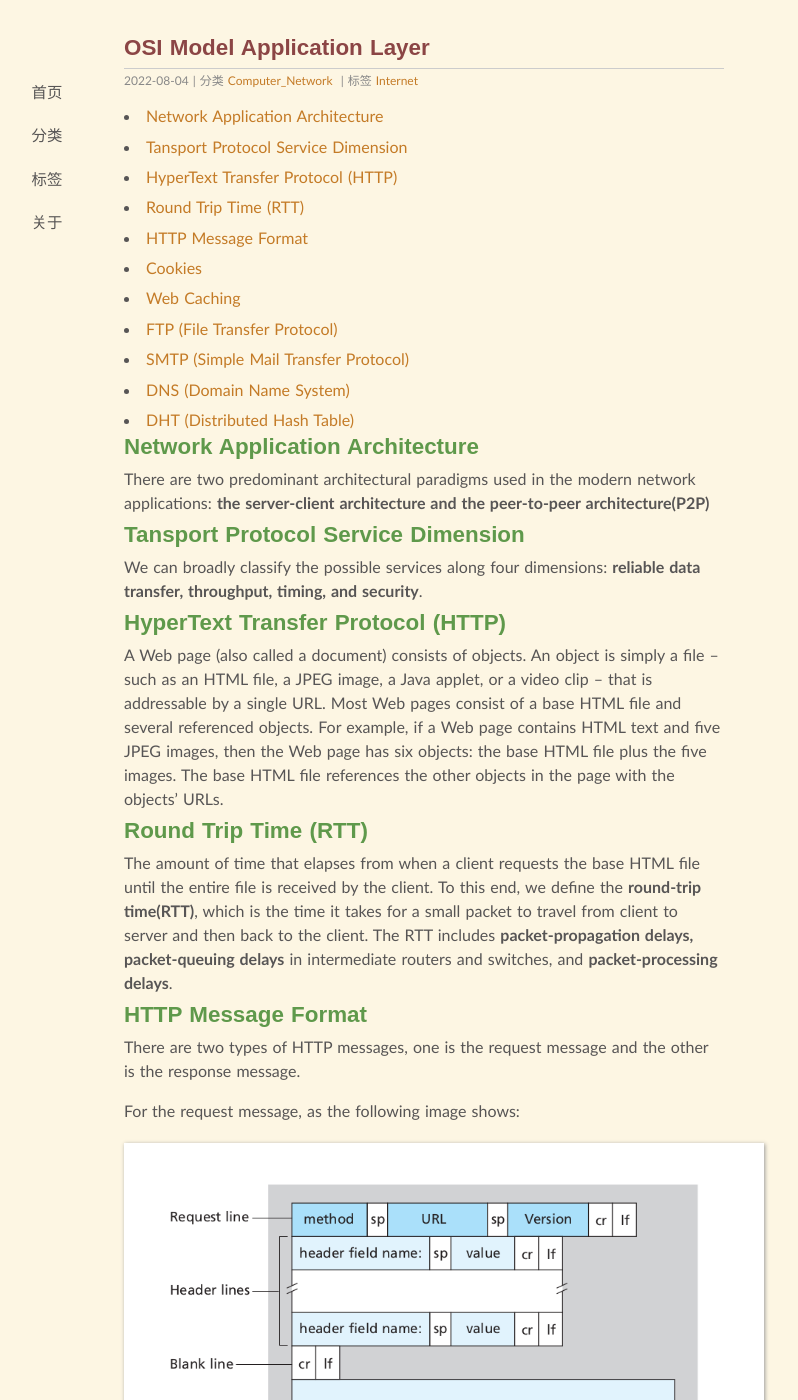
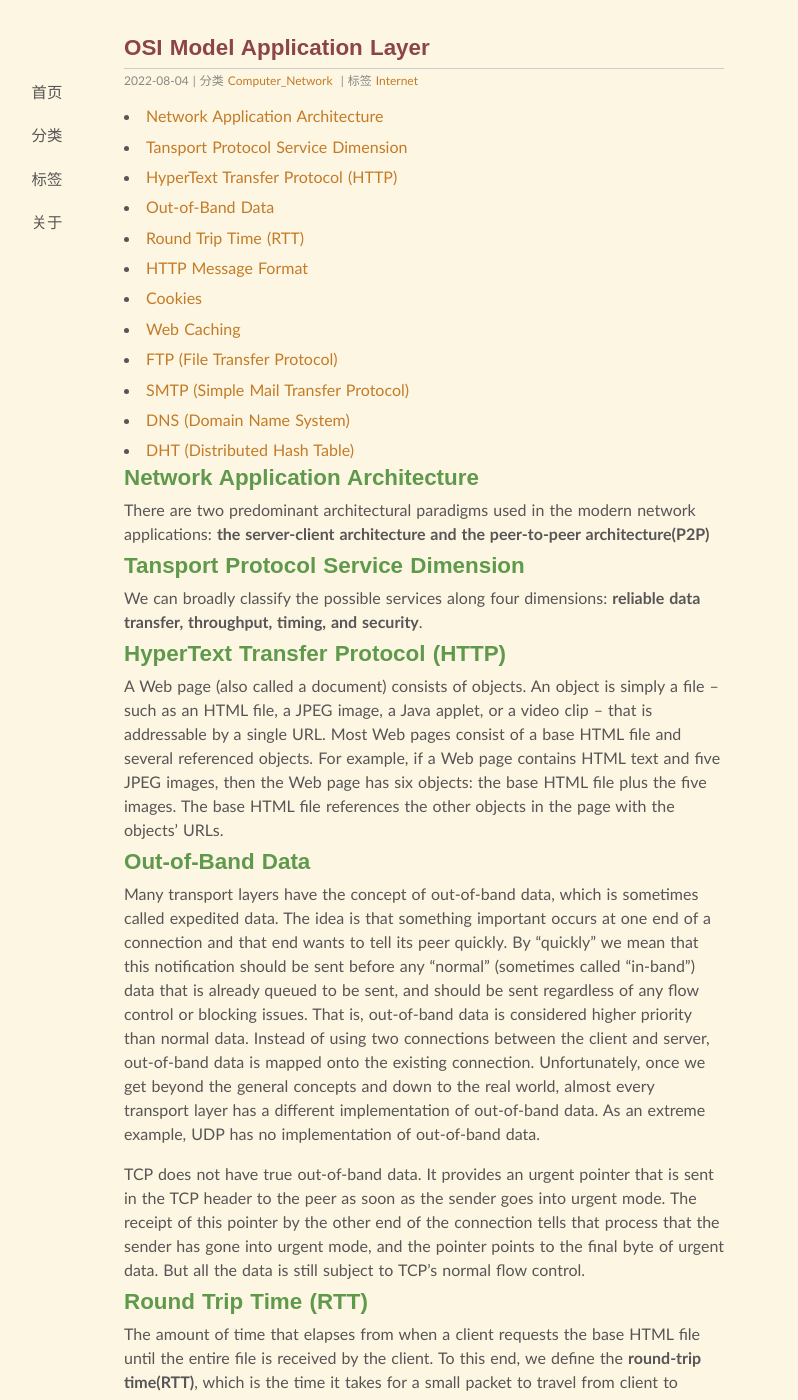
Before and after one commit to SaltyFish123/SaltyFish123.github.io, a Jekyll site: the page built from _posts/2022-08-04-Network_Application_Layer.md, in a window 1280 px wide and 1400 px high. Shown: the whole window, without its empty margins (216-1014 px from the left). Built offline with Jekyll 4.4.1, drawn with Linux system fonts in a browser that asks for light colours; nearby versions of some CDN libraries; comment, search, counter and statistics services are not loaded.

Commit message:
Add out-of-band data to post

```diff
--- a/_posts/2022-08-04-Network_Application_Layer.md
+++ b/_posts/2022-08-04-Network_Application_Layer.md
@@ -20,6 +20,12 @@ We can broadly classify the possible services along four dimensions: **reliable
 ## HyperText Transfer Protocol (HTTP)
 
 A Web page (also called a document) consists of objects. An object is simply a file -- such as an HTML file, a JPEG image, a Java applet, or a video clip -- that is addressable by a single URL. Most Web pages consist of a base HTML file and several referenced objects. For example, if a Web page contains HTML text and five JPEG images, then the Web page has six objects: the base HTML file plus the five images. The base HTML file references the other objects in the page with the objects' URLs.
+
+## Out-of-Band Data
+
+Many transport layers have the concept of out-of-band data, which is sometimes called expedited data. The idea is that something important occurs at one end of a connection and that end wants to tell its peer quickly. By "quickly" we mean that this notification should be sent before any "normal" (sometimes called "in-band") data that is already queued to be sent, and should be sent regardless of any flow control or blocking issues. That is, out-of-band data is considered higher priority than normal data. Instead of using two connections between the client and server, out-of-band data is mapped onto the existing connection. Unfortunately, once we get beyond the general concepts and down to the real world, almost every transport layer has a different implementation of out-of-band data. As an extreme example, UDP has no implementation of out-of-band data.
+
+TCP does not have true out-of-band data. It provides an urgent pointer that is sent in the TCP header to the peer as soon as the sender goes into urgent mode. The receipt of this pointer by the other end of the connection tells that process that the sender has gone into urgent mode, and the pointer points to the final byte of urgent data. But all the data is still subject to TCP's normal flow control.
 
 ## Round Trip Time (RTT)
 
```
